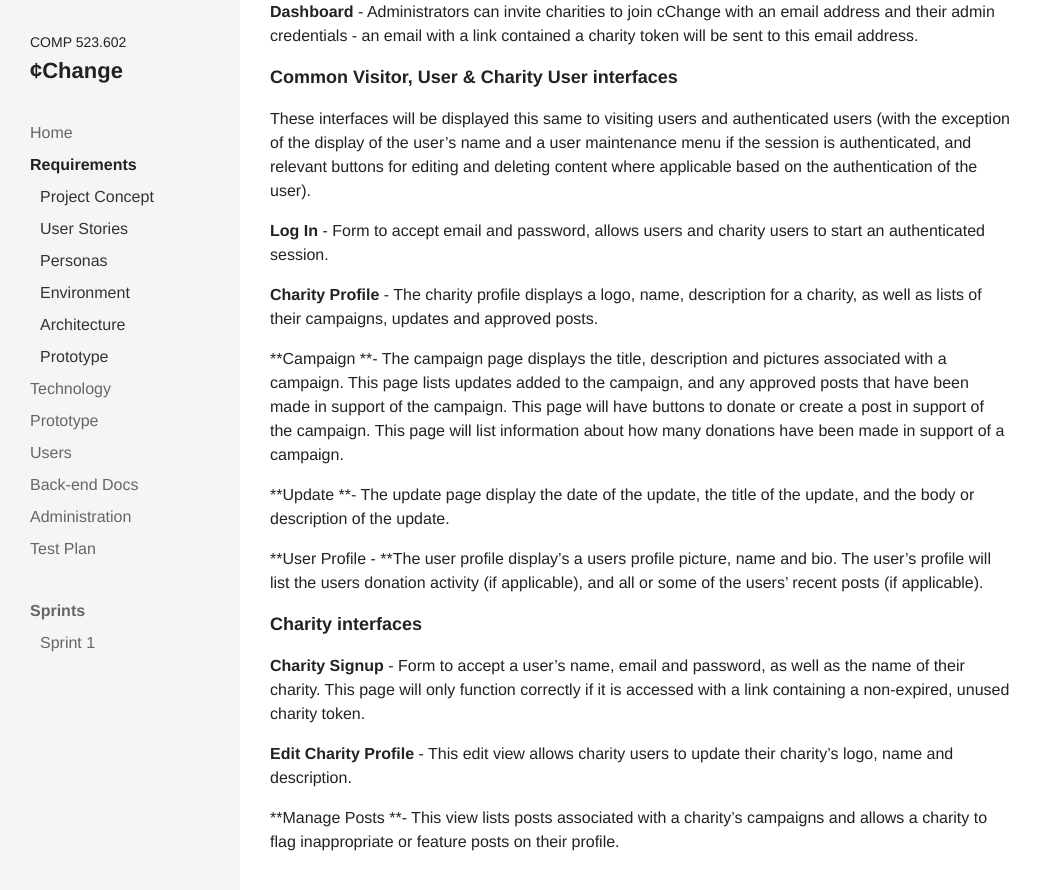
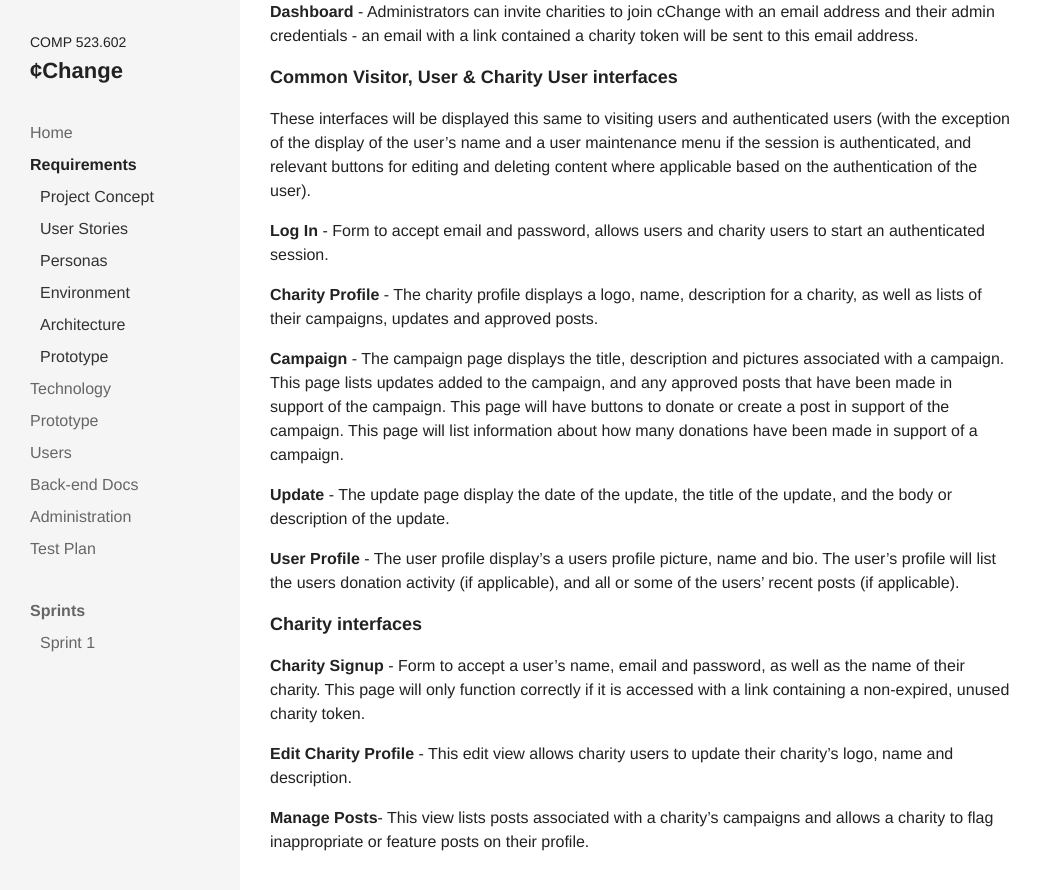
Before and after one commit to comp523-602/cchange-project, a Jekyll site: the page built from requirements.markdown, in a window 1280 px wide and 900 px high, scrolled down 5442 px. Shown: the top 890 px of the window, without its empty margins (0-1042 px from the left). Built offline with Jekyll 4.4.1, drawn with Linux system fonts in a browser that asks for light colours; nearby versions of some CDN libraries.

```diff
--- a/requirements.markdown
+++ b/requirements.markdown
@@ -181,11 +181,11 @@ These interfaces will be displayed this same to visiting users and authenticated
 
 **Charity Profile** - The charity profile displays a logo, name, description for a charity, as well as lists of their campaigns, updates and approved posts.
 
-**Campaign **- The campaign page displays the title, description and pictures associated with a campaign. This page lists updates added to the campaign, and any approved posts that have been made in support of the campaign. This page will have buttons to donate or create a post in support of the campaign. This page will list information about how many donations have been made in support of a campaign.
+**Campaign** - The campaign page displays the title, description and pictures associated with a campaign. This page lists updates added to the campaign, and any approved posts that have been made in support of the campaign. This page will have buttons to donate or create a post in support of the campaign. This page will list information about how many donations have been made in support of a campaign.
 
-**Update **- The update page display the date of the update, the title of the update, and the body or description of the update.
+**Update** - The update page display the date of the update, the title of the update, and the body or description of the update.
 
-**User Profile - **The user profile display's a users profile picture, name and bio. The user's profile will list the users donation activity (if applicable), and all or some of the users' recent posts (if applicable).
+**User Profile** - The user profile display's a users profile picture, name and bio. The user's profile will list the users donation activity (if applicable), and all or some of the users' recent posts (if applicable).
 
 ### Charity interfaces
 
@@ -193,4 +193,4 @@ These interfaces will be displayed this same to visiting users and authenticated
 
 **Edit Charity Profile** - This edit view allows charity users to update their charity's logo, name and description.
 
-**Manage Posts **- This view lists posts associated with a charity's campaigns and allows a charity to flag inappropriate or feature posts on their profile.
+**Manage Posts**- This view lists posts associated with a charity's campaigns and allows a charity to flag inappropriate or feature posts on their profile.
```
